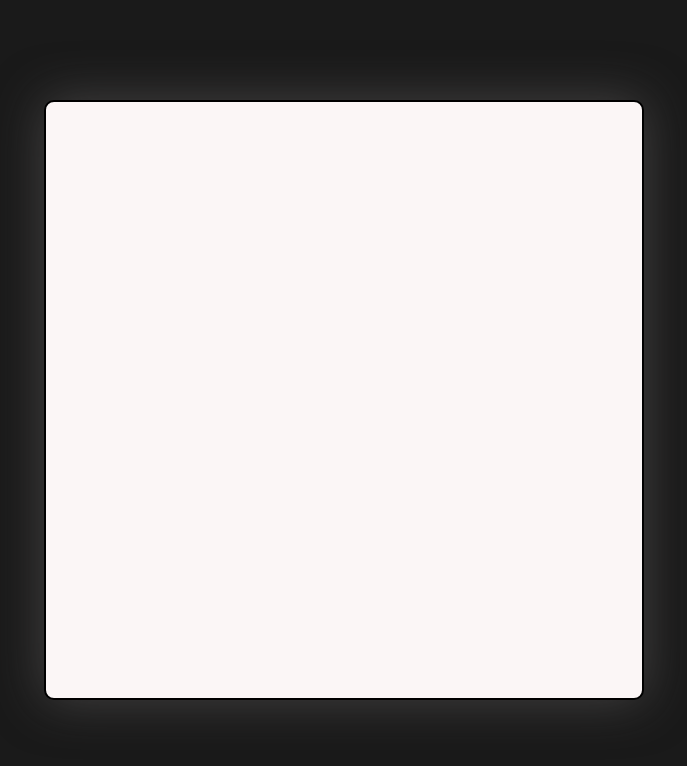
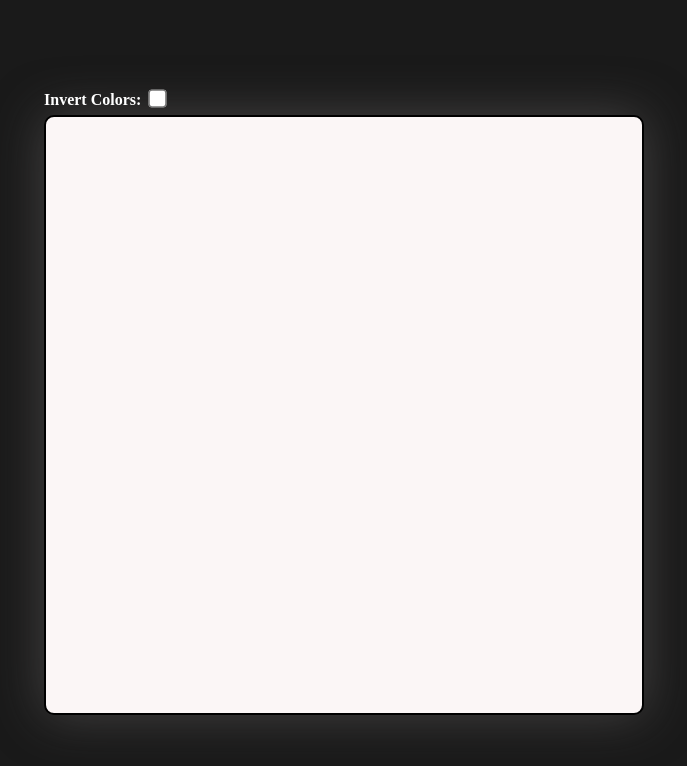
Before and after one commit to Arslan909/pixel-art-canvas, a React (Vite) app: page / in a window 1280 px wide. Shown: the top 766 px of the page, without its empty margins (296-983 px from the left). Built offline with nearby package versions, Linux system fonts and the light colour scheme.

Commit message:
added functionality to invert the color of pixels

```diff
--- a/src/App.css
+++ b/src/App.css
@@ -27,6 +27,25 @@
   background-color: black;
 }
 
+.pixel.invert {
+  background-color: white;
+}
+
+.controls{
+  display: flex;
+  width: 150px;
+  height: 30px;
+  color: white;
+  font-weight: bold;
+  align-items: center;
+  justify-content: space-between;
+  /* background-color: blue; */
+}
+.checkBox{
+  transform: scale(1.4);
+  margin-left: 10px;
+}
+
 /* Define styles for hover effect */
 .pixel:hover {
   background-color: rgb(120, 120, 120);
--- a/src/App.jsx
+++ b/src/App.jsx
@@ -6,6 +6,8 @@ export default function App() {
   const number = 20;
   const [pixels, setPixels] = useState(Array(number * number).fill(false));
   const [isDragging, setIsDragging] = useState(false);
+  const [isInverted, setIsInverted] = useState(false); // State for color inversion
+
 
   const handlePixelClick = (index) => {
       const updatedPixels = [...pixels];
@@ -34,22 +36,39 @@ export default function App() {
   const handleMouseEnter = (index) => {
     if (isDragging) {
       const updatedPixels = [...pixels];
+      if (isInverted) {
         updatedPixels[index] = !updatedPixels[index];
+      } else {
+        updatedPixels[index] = !updatedPixels[index];
+      }
       setPixels(updatedPixels);
     }
   };
 
+  const handleInvertChange = () => {
+    setIsInverted(!isInverted);
+  };
+
   return (
+    <div className="container">
+      <div className="controls">
+        <label>
+          Invert Colors:
+          <input type="checkbox" checked={isInverted} onChange={handleInvertChange}  className="checkBox"/>
+        </label>
+      </div>
       <div className="grid-container">
         {pixels.map((pixelState, index) => (
           <Pixel
             key={index}
             pixelState={pixelState}
             onClick={() => handlePixelClick(index)}
-          onMouseDown={(event) => handleMouseDown(index,event)}
+            onMouseDown={(event) => handleMouseDown(index, event)}
             onMouseEnter={() => handleMouseEnter(index)}
+            isInverted={isInverted}
           />
         ))}
       </div>
+    </div>
   );
 }
--- a/src/components/Pixel.jsx
+++ b/src/components/Pixel.jsx
@@ -2,13 +2,14 @@
 import PropTypes from 'prop-types';
 
 export default function Pixel(props) {
+  const pixelClass = `pixel ${props.pixelState ? (props.isInverted ? "white" : "black") : (props.isInverted ? "black" : "white")}`;
+
   return (
     <div
-      className={`pixel ${props.pixelState ? "black" : ""}`}
+      className={pixelClass}
       onClick={props.onClick}
       onMouseDown={props.onMouseDown}
       onMouseEnter={props.onMouseEnter}
-      // onMouseUp={props.onMouseUp}
     ></div>
   );
 }
@@ -18,5 +19,5 @@ Pixel.propTypes = {
   onClick: PropTypes.func.isRequired,
   onMouseDown: PropTypes.func.isRequired,
   onMouseEnter: PropTypes.func.isRequired,
-  // onMouseUp: PropTypes.func.isRequired
+  isInverted: PropTypes.bool.isRequired,
 }
```
Lines whose indentation alone changed are shown as unchanged.
